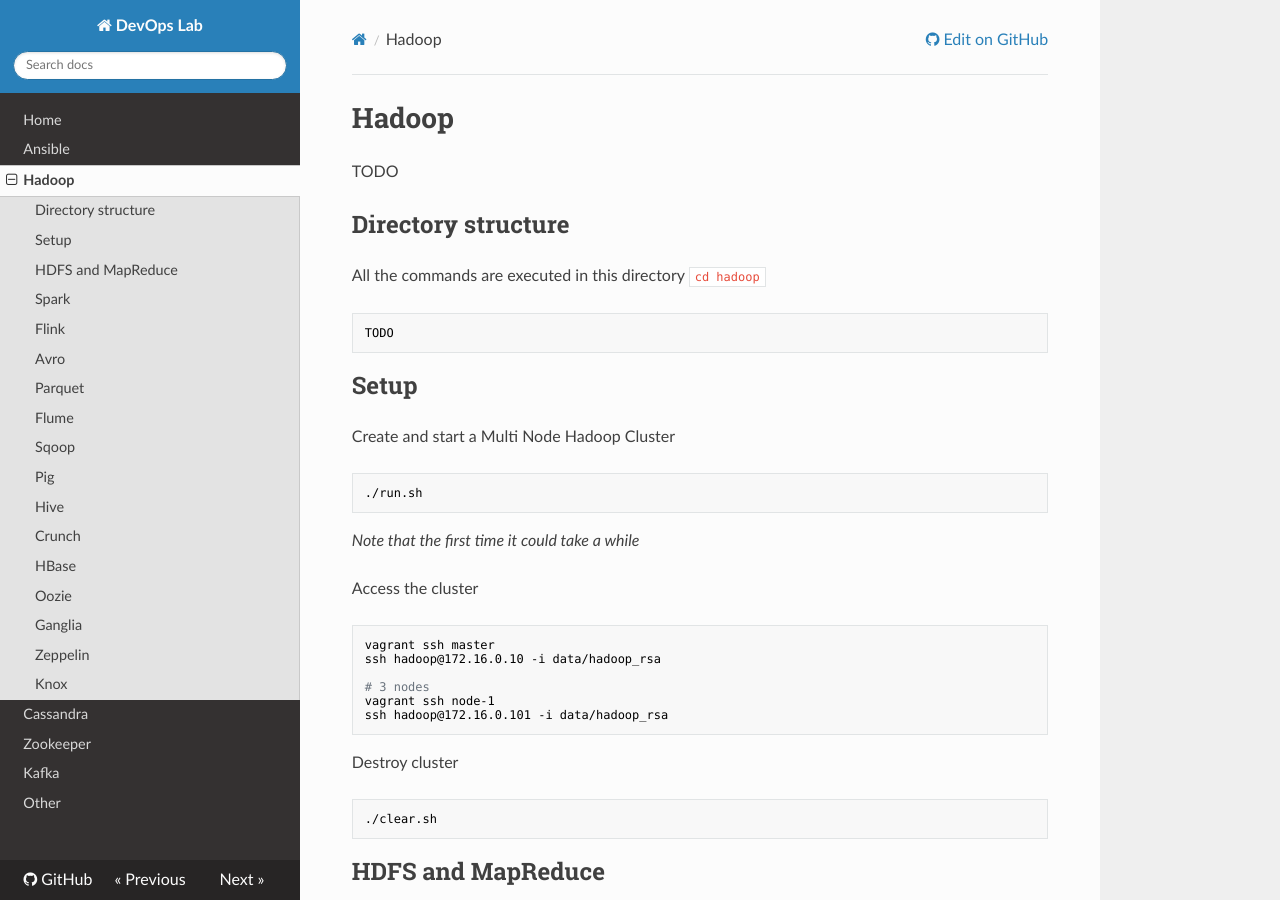
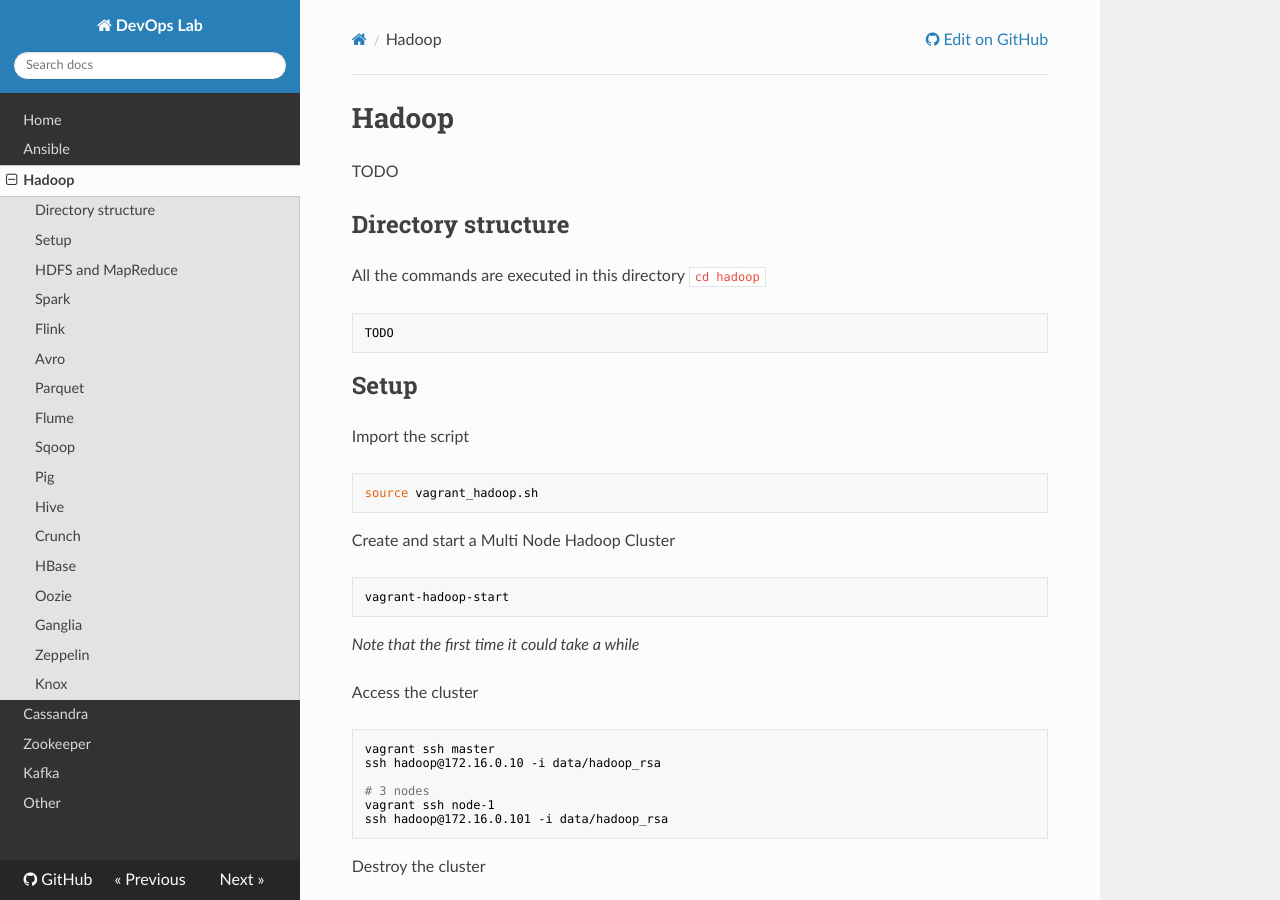
Before and after one commit to niqdev/devops, an MkDocs documentation site: the page built from docs/hadoop.md, in a window 1280 px wide and 900 px high. Built offline with MkDocs 1.6.1, drawn with Linux system fonts in a browser that asks for light colours; nearby versions of some CDN libraries; old or Windows-style settings are respelled for this version of MkDocs; some of the changed text lies outside the part shown.

Commit message:
hadoop: refactor boostrap

````diff
--- a/docs/hadoop.md
+++ b/docs/hadoop.md
@@ -12,9 +12,14 @@ TODO
 
 ## Setup
 
+Import the script
+```bash
+source vagrant_hadoop.sh
+```
+
 Create and start a Multi Node Hadoop Cluster
 ```bash
-./run.sh
+vagrant-hadoop-start
 ```
 *Note that the first time it could take a while*
 
@@ -28,9 +33,9 @@ vagrant ssh node-1
 ssh hadoop@172.16.0.101 -i data/hadoop_rsa
 ```
 
-Destroy cluster
+Destroy the cluster
 ```bash
-./clear.sh
+vagrant-hadoop-destroy
 ```
 
 ## HDFS and MapReduce
````
Also changed, not shown: 5 other files.
